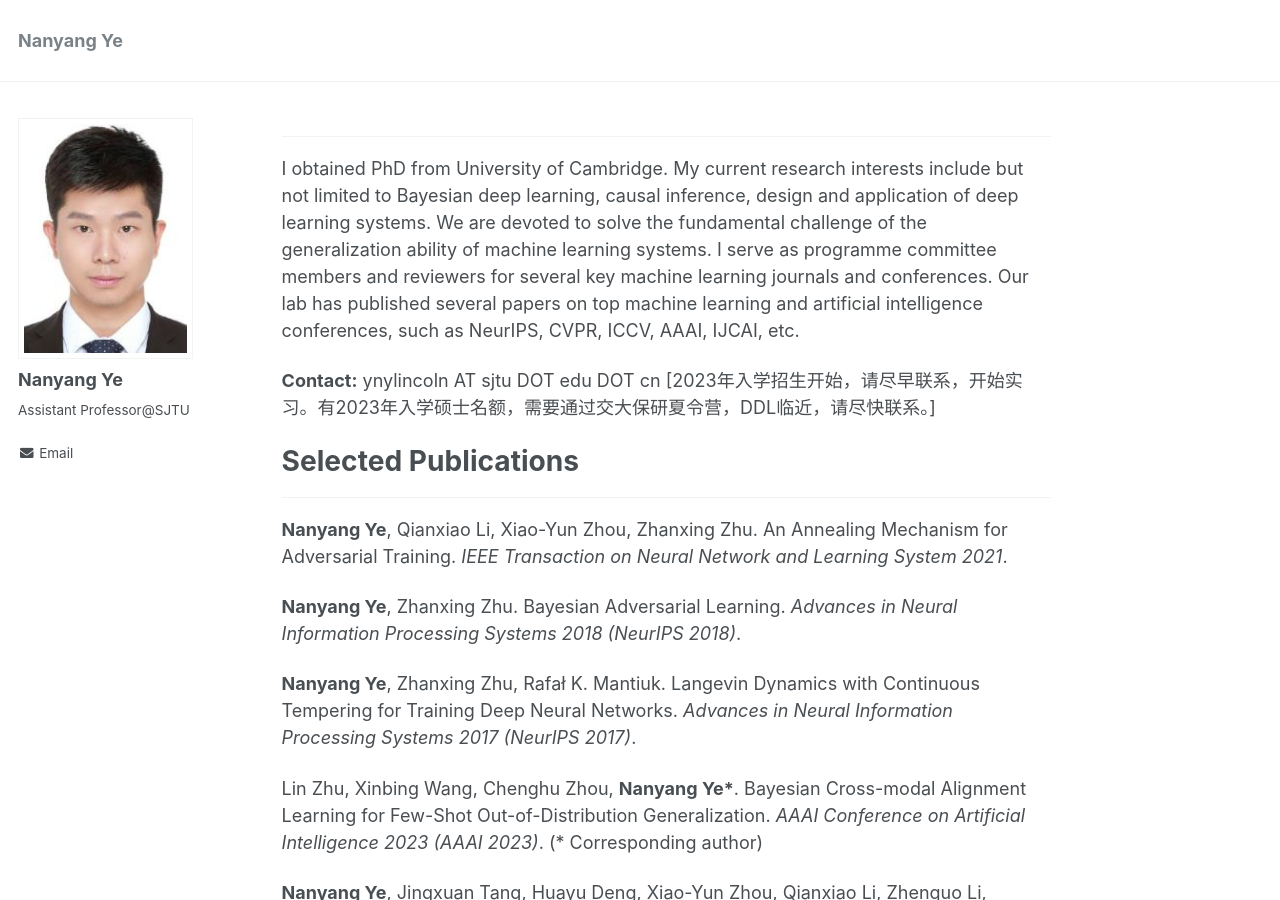
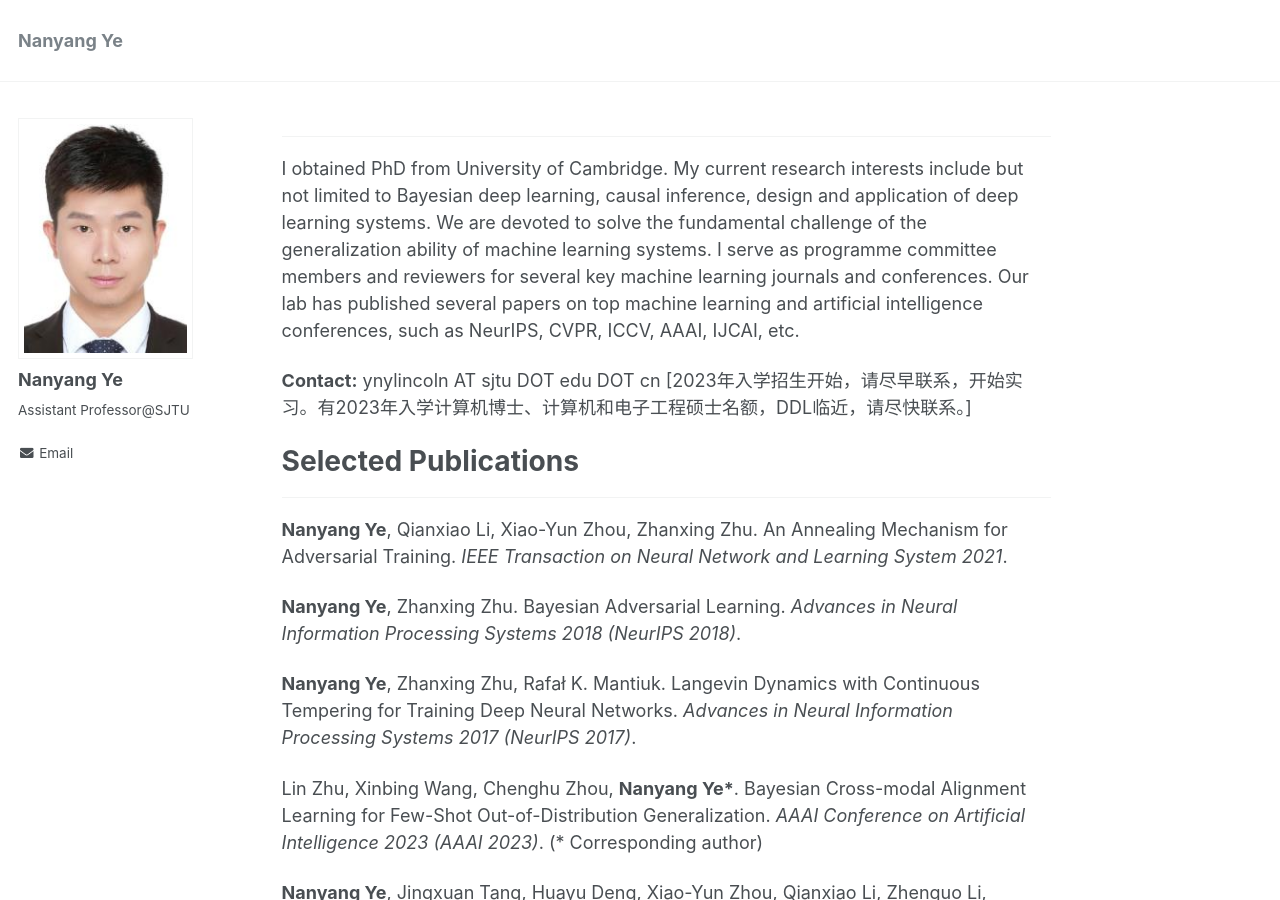
Before and after one commit to ynysjtu/ynysjtu.github.io, a Jekyll site: the page built from _pages/about.md, in a window 1280 px wide and 900 px high. Built offline with Jekyll 4.4.1, drawn with Linux system fonts in a browser that asks for light colours.

Commit message:
Update about.md

```diff
--- a/_pages/about.md
+++ b/_pages/about.md
@@ -10,7 +10,7 @@ redirect_from:
 I obtained PhD from University of Cambridge. My current research interests include but not limited to Bayesian deep learning, causal inference, design and application of deep learning systems. We are devoted to solve the fundamental challenge of the generalization ability of machine learning systems. I serve as programme committee members and reviewers for several key machine learning journals and conferences. Our lab has published several papers on top machine learning and artificial intelligence conferences, such as NeurIPS, CVPR, ICCV, AAAI, IJCAI, etc.
 
 **Contact:** ynylincoln AT sjtu DOT edu DOT cn
-[2023年入学招生开始，请尽早联系，开始实习。有2023年入学硕士名额，需要通过交大保研夏令营，DDL临近，请尽快联系。]
+[2023年入学招生开始，请尽早联系，开始实习。有2023年入学计算机博士、计算机和电子工程硕士名额，DDL临近，请尽快联系。]
 # Selected Publications
 ------
 
```
